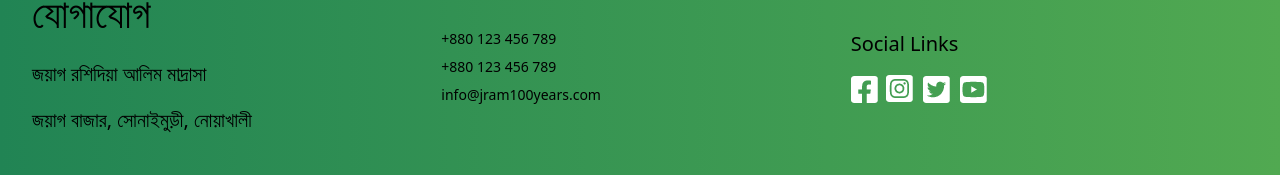
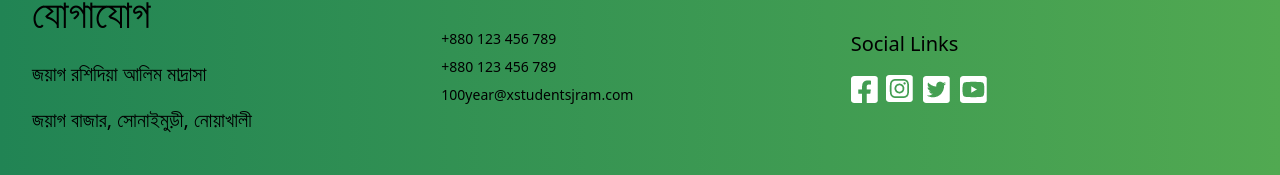
Before and after one commit to aminbd07/jram, a Nuxt app: page / in a window 1280 px wide. Shown: the part 3036-3211 px from the top of the page. Built offline with nearby package versions, Linux system fonts and the light colour scheme; no server answers.

Commit message:
rigistration doe

```diff
--- a/components/common/Footer.vue
+++ b/components/common/Footer.vue
@@ -14,7 +14,7 @@
                 <div class="flex flex-col space-y-2 text-sm dark:text-white-400">
                     <p> +880 123 456 789</p>
                     <p>+880 123 456 789</p>
-                    <p>info@jram100years.com</p>
+                    <p>100year@xstudentsjram.com</p>
                 </div>
             </div>
 
```
